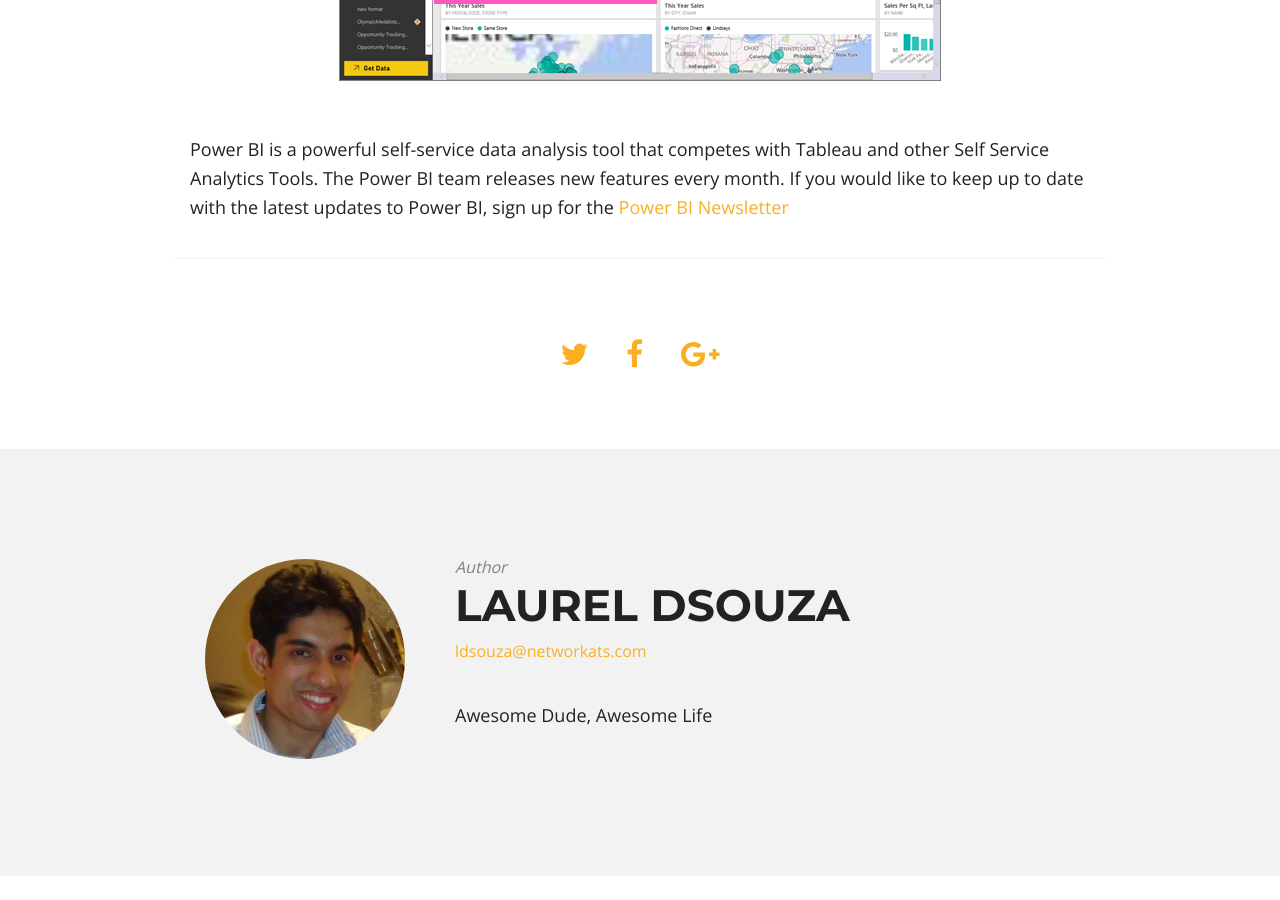
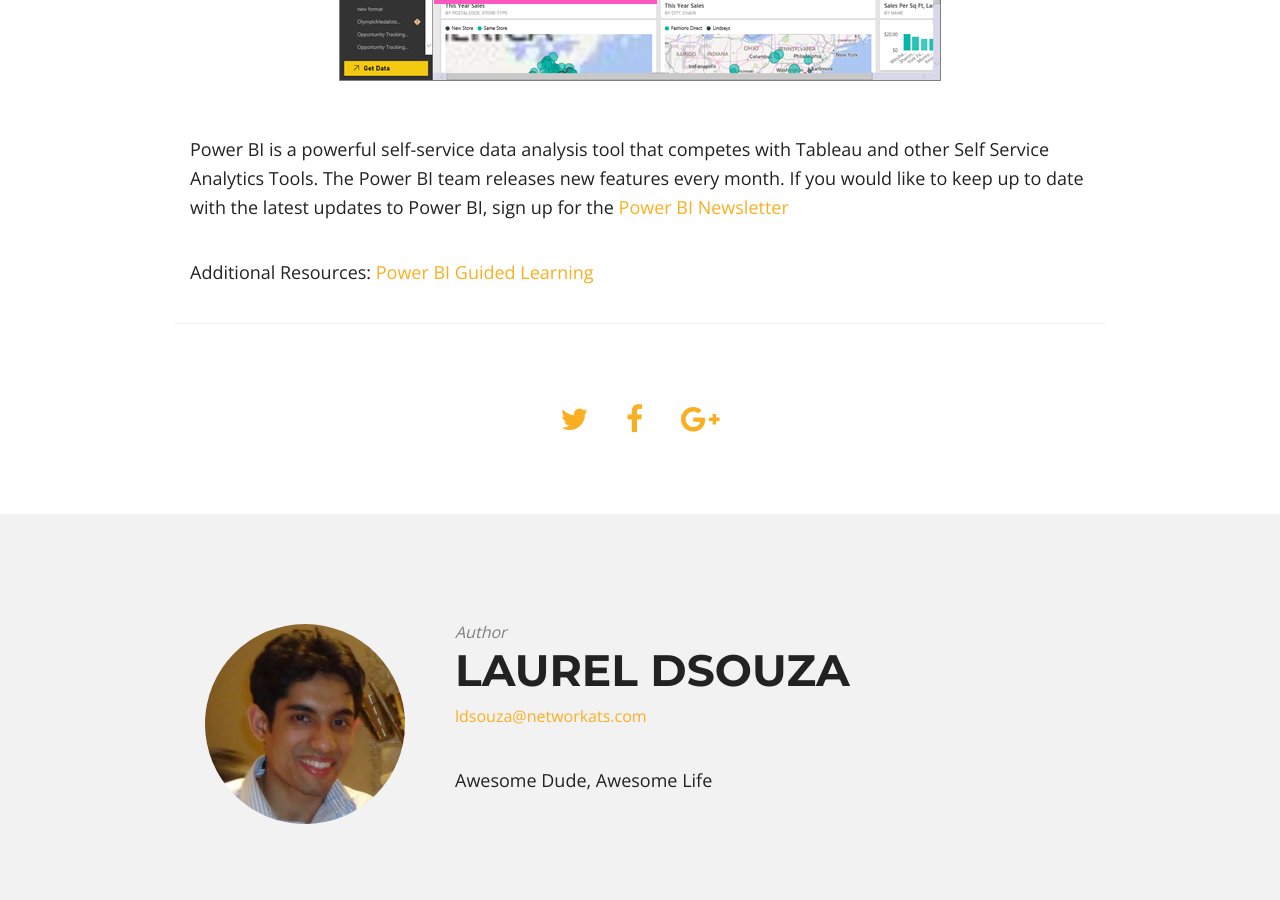
Before and after one commit to ldsouza/ldsouza.github.io, a Jekyll site: the page built from _posts/2016-12-01-intro-power-bi.md, in a window 1280 px wide and 900 px high, scrolled down 5890 px. Built offline with Jekyll 4.4.1, drawn with Linux system fonts in a browser that asks for light colours; nearby versions of some CDN libraries; comment, search, counter and statistics services are not loaded.

Commit message:
Update 2016-12-01-intro-power-bi.md

```diff
--- a/_posts/2016-12-01-intro-power-bi.md
+++ b/_posts/2016-12-01-intro-power-bi.md
@@ -67,3 +67,5 @@
  ![Image]({{ site.url }}/images/blog/intro-power-bi/6.JPG)
 
 Power BI is a powerful self-service data analysis tool that competes with Tableau and other Self Service Analytics Tools. The Power BI team releases new features every month. If you would like to keep up to date with the latest updates to Power BI, sign up for the <a href="https://powerbi.microsoft.com/en-us/newsletter/">Power BI Newsletter</a>
+
+Additional Resources: <a href="https://powerbi.microsoft.com/en-us/guided-learning/">Power BI Guided Learning</a>
```
